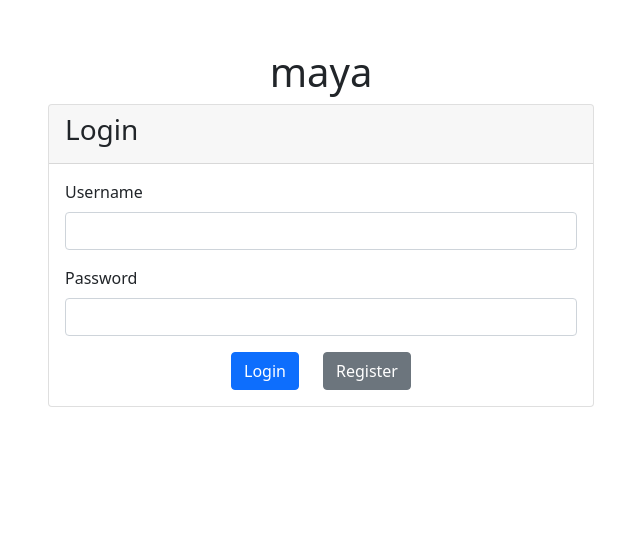
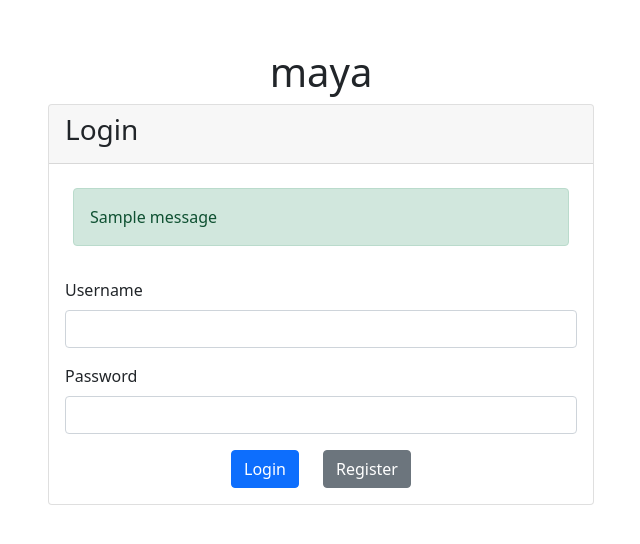
Before and after one commit to davenportnw/maya, a Django app: page /events/login/ in a window 1280 px wide. Shown: the top 544 px of the page, without its empty margins (319-959 px from the left). Run offline with Django 4.2, Linux system fonts and the light colour scheme; tables that the repository leaves empty hold one stand-in row (values such as "Sample post"); one stand-in notice (Sample message) is shown; some libraries are stand-ins or nearby versions.

Commit message:
Add a registration success message.

```diff
--- a/events/templates/login.html
+++ b/events/templates/login.html
@@ -15,6 +15,15 @@
                 <div class="card-header">
                     <h3>Login</h3>
                 </div>
+                {% if messages %}
+                <div class="container">
+                    {% for message in messages %}
+                        <div class="alert alert-success mt-4" role="alert">
+                            {{ message }}
+                        </div>
+                    {% endfor %}
+                </div>
+            {% endif %}
                 <div class="card-body">
                     <form method="post">
                         {% csrf_token %}
--- a/events/views.py
+++ b/events/views.py
@@ -94,6 +94,7 @@ def register(request):
         form = CustomUserCreationForm(request.POST)
         if form.is_valid():
             form.save()
+            messages.success(request, 'Registration successful. Please login.')
             return redirect('events:login')
         else:
             print(form.errors)
--- a/maya/settings.py
+++ b/maya/settings.py
@@ -130,3 +130,4 @@ STATIC_URL = '/static/'
 DEFAULT_AUTO_FIELD = 'django.db.models.BigAutoField'
 LOGIN_REDIRECT_URL = 'events:index'
 LOGIN_URL = '/events/login/'
+MESSAGE_STORAGE = 'django.contrib.messages.storage.session.SessionStorage'
```
